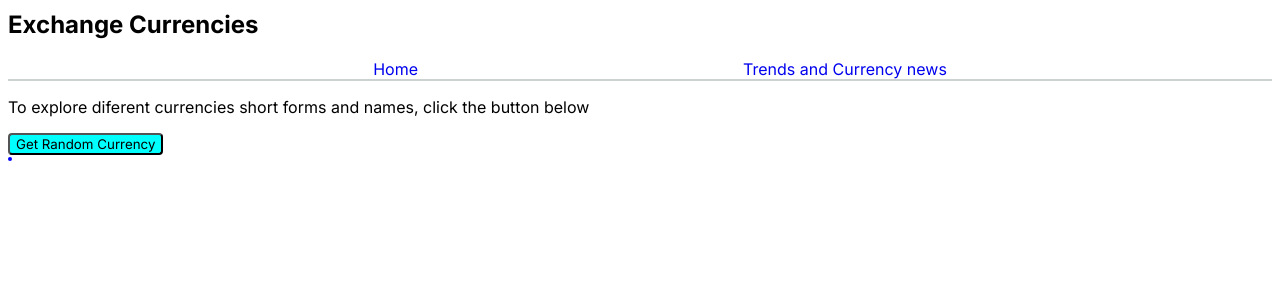
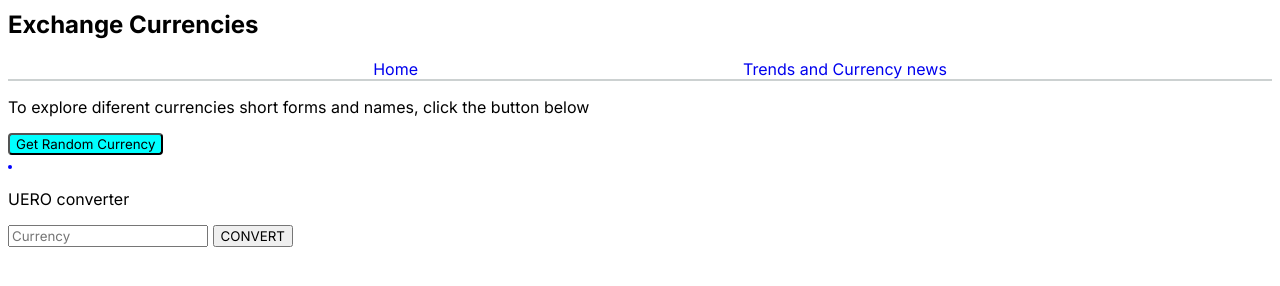
Before and after one commit to BarackAdida/Currency-exchanges, a plain HTML site: page index.html in a window 1280 px wide. Shown: the part 632-918 px from the top of the page. Drawn offline with Linux system fonts and the light colour scheme.

Commit message:
Currency latest update

```diff
--- a/index.html
+++ b/index.html
@@ -71,13 +71,21 @@
     </section>
     <section id="exchange">
         <h1>Exchange Currencies</h1>
+        <div>
             <ul>
                 <li><a href="#home">Home</a></li>
                 <li><a href="#trends">Trends and Currency news</a></li>
             </ul>
             <p>To explore diferent currencies short forms and names, click the button below</p>
             <button id="clickbutton" onclick="fetchRandomCurrency()">Get Random Currency</button>
-        <div id="currencyInfo"></div>
+            <div id="currencyInfo" style="margin-top: 10px;"></div>
+        </div>
+        <form id="displayer">
+            <p>UERO converter</p>
+            <input id="currency" placeholder="Currency" type="text">
+            <input type="submit" value="CONVERT">
+        </form>
+        <div id="result"></div>
     </section>
     <section id="trends">
         <object type="text/html" data="https://www.oanda.com/currency-converter/live-exchange-rates/of" style="width: 100%; height: 100%;">
--- a/script.js
+++ b/script.js
@@ -1,3 +1,4 @@
+let counter = 0;
 async function fetchRandomCurrency() {
     try {
         const response = await fetch('https://cdn.jsdelivr.net/npm/@fawazahmed0/currency-api@latest/v1/currencies.json');
@@ -15,4 +16,10 @@ async function fetchRandomCurrency() {
     } catch (error) {
         console.error('Error fetching currencies:', error);
     }
+    // counter++;
+    // document.querySelector('clickbutton')
+    // .innerHTML = counter;
+    // if (counter % 10 === 0) {
+    //     alert(`Counter is now ${counter}`)
+    // }
 }
--- a/style.css
+++ b/style.css
@@ -45,7 +45,7 @@ a {
 
 nav img {
     height: 60px;
-    width: 50px;
+    width: 65px;
 }
 
 nav div {
@@ -88,3 +88,7 @@ button :hover {
     border: 2px solid transparent;
     border-radius: 5px;
 }
+
+#displayer {
+    margin-top: 20px;
+}
```
Lines whose indentation alone changed are shown as unchanged.
